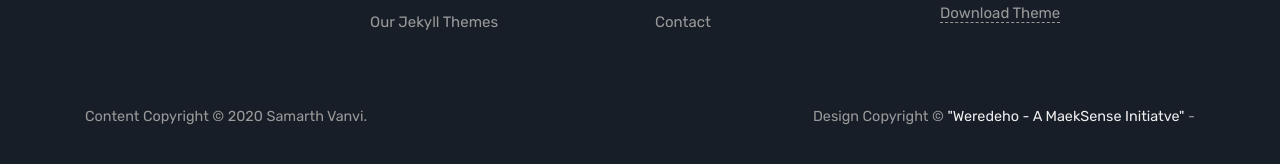
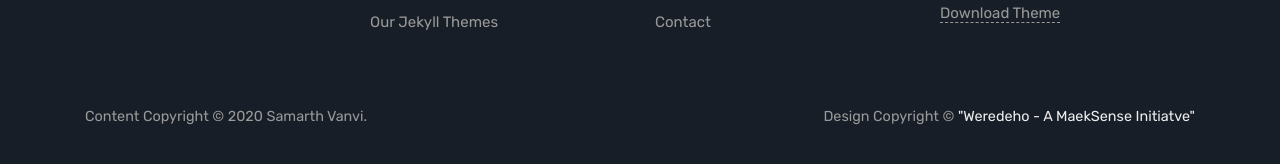
Before and after one commit to samarthvanvi/opinionquill, a Jekyll site: the page built from index.html, in a window 1280 px wide and 900 px high, scrolled down 1932 px. Shown: the part 727-891 px from the top of the window. Built offline with Jekyll 4.4.1, drawn with Linux system fonts in a browser that asks for light colours; the list of posts is cut into pages by our own code; comment, search, counter and statistics services are not loaded.

```diff
--- a/_layouts/default.html
+++ b/_layouts/default.html
@@ -200,7 +200,7 @@
                 </p>
                 <p class="pull-right">
 				Design Copyright ©
-                  <a target="_blank" href="https://weredeho.maeksense.co.in/">"Weredeho - A MaekSense Initiatve"</a> -
+                  <a target="_blank" href="https://weredeho.maeksense.co.in/">"Weredeho - A MaekSense Initiatve"</a>
                 </p>
                 <div class="clearfix"></div>
             </div>
```
